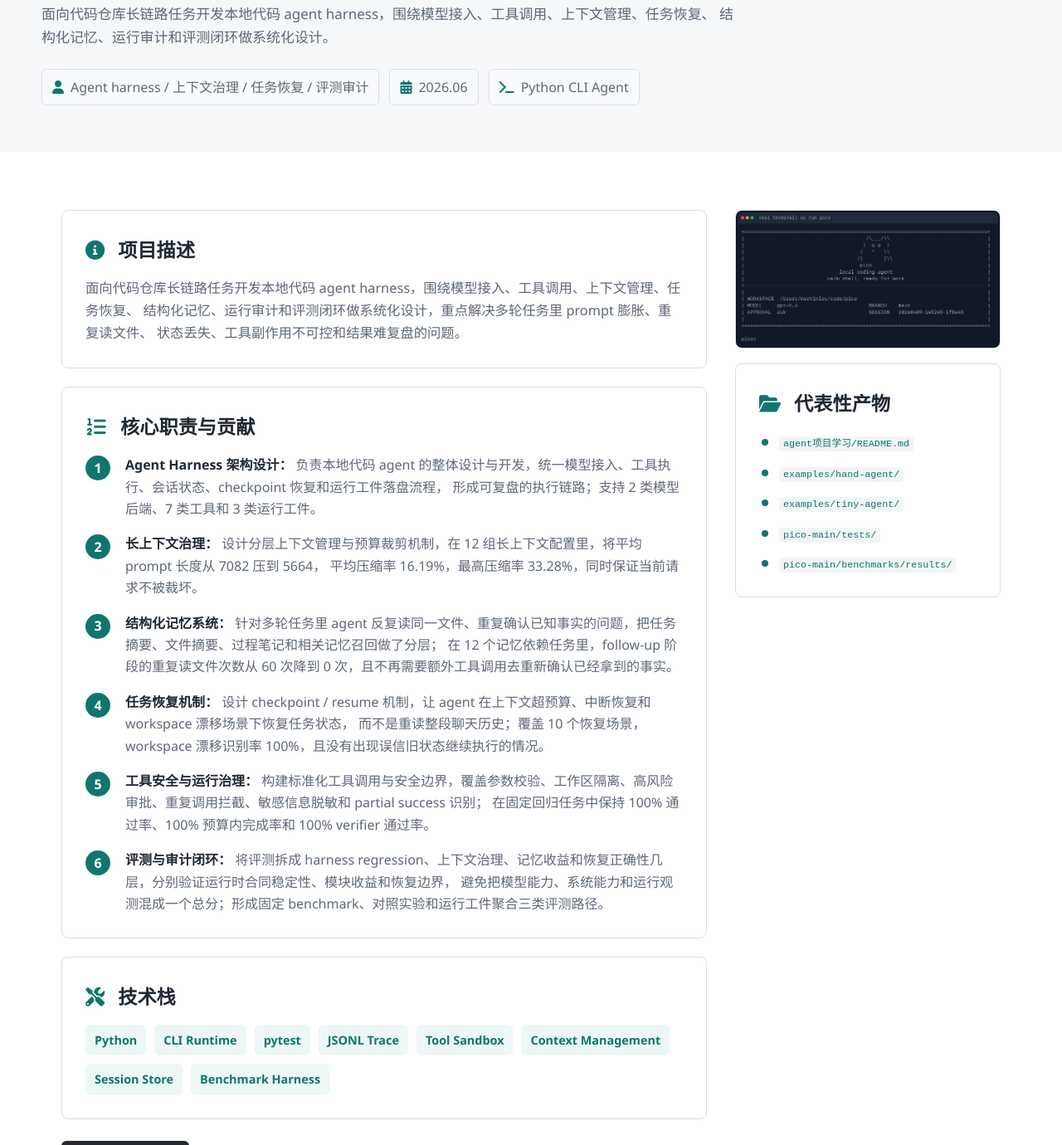
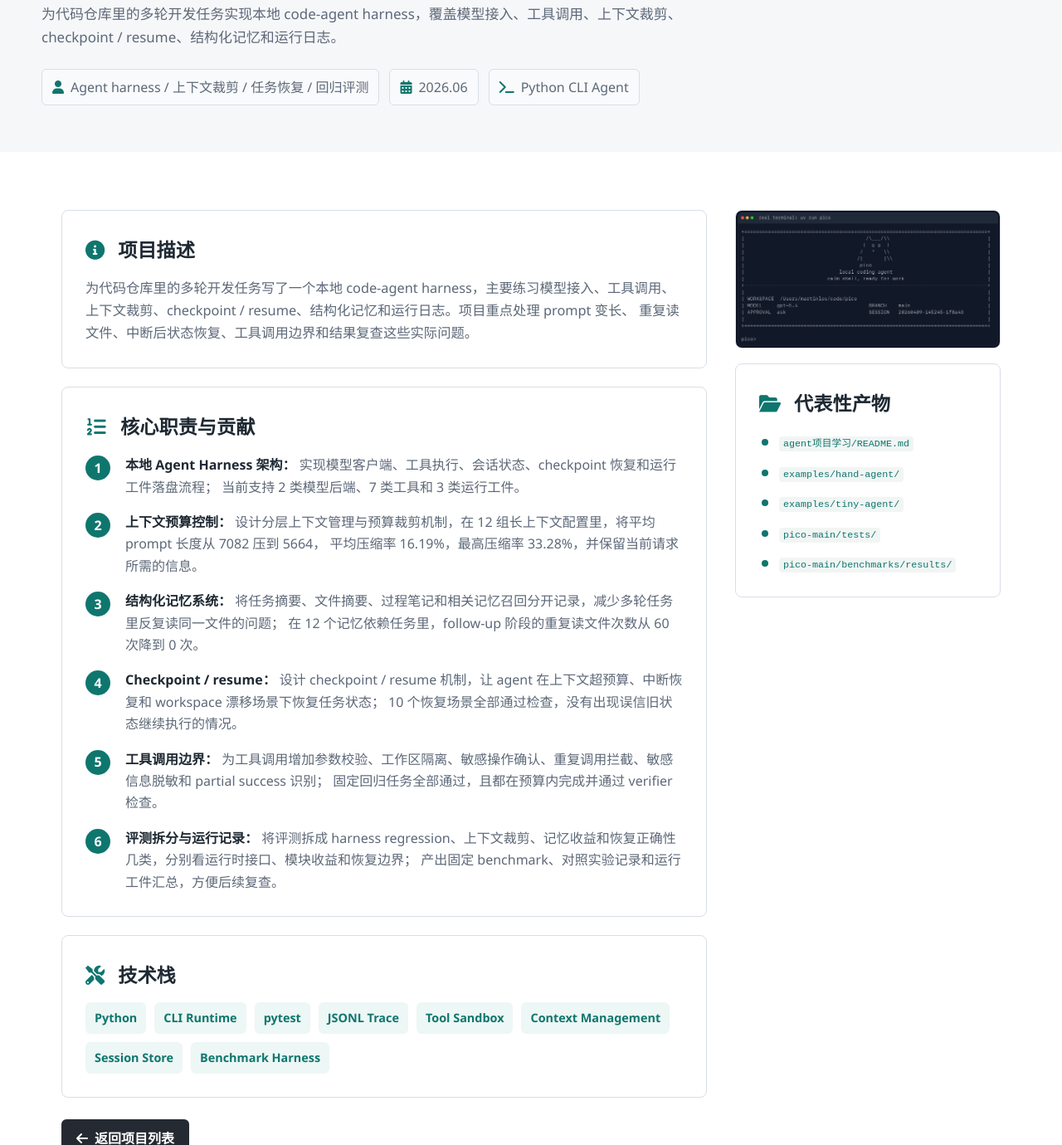
Before and after one commit to johntnk/Tangnengkun.github.io, a plain HTML site: page project3.html in a window 1280 px wide. Shown: the part 219-1599 px from the top of the page at 83% size. Drawn offline with Linux system fonts and the light colour scheme.

Commit message:
Polish portfolio copy for internship applications

```diff
--- a/project3.html
+++ b/project3.html
@@ -24,11 +24,11 @@
             <p class="eyebrow">Agent 工程与本地运行时</p>
             <h1>Pico：本地代码智能体 Harness</h1>
             <p class="detail-summary">
-                面向代码仓库长链路任务开发本地代码 agent harness，围绕模型接入、工具调用、上下文管理、任务恢复、
-                结构化记忆、运行审计和评测闭环做系统化设计。
+                为代码仓库里的多轮开发任务实现本地 code-agent harness，覆盖模型接入、工具调用、上下文裁剪、
+                checkpoint / resume、结构化记忆和运行日志。
             </p>
             <div class="project-meta">
-                <span class="meta-item"><i class="fas fa-user"></i> Agent harness / 上下文治理 / 任务恢复 / 评测审计</span>
+                <span class="meta-item"><i class="fas fa-user"></i> Agent harness / 上下文裁剪 / 任务恢复 / 回归评测</span>
                 <span class="meta-item"><i class="fas fa-calendar-alt"></i> 2026.06</span>
                 <span class="meta-item"><i class="fas fa-terminal"></i> Python CLI Agent</span>
             </div>
@@ -40,9 +40,9 @@
                     <section class="content-section resume-section">
                         <h2><i class="fas fa-info-circle"></i> 项目描述</h2>
                         <p class="resume-description">
-                            面向代码仓库长链路任务开发本地代码 agent harness，围绕模型接入、工具调用、上下文管理、任务恢复、
-                            结构化记忆、运行审计和评测闭环做系统化设计，重点解决多轮任务里 prompt 膨胀、重复读文件、
-                            状态丢失、工具副作用不可控和结果难复盘的问题。
+                            为代码仓库里的多轮开发任务写了一个本地 code-agent harness，主要练习模型接入、工具调用、
+                            上下文裁剪、checkpoint / resume、结构化记忆和运行日志。项目重点处理 prompt 变长、
+                            重复读文件、中断后状态恢复、工具调用边界和结果复查这些实际问题。
                         </p>
                     </section>
 
@@ -50,34 +50,34 @@
                         <h2><i class="fas fa-list-ol"></i> 核心职责与贡献</h2>
                         <ol class="contribution-list">
                             <li>
-                                <strong>Agent Harness 架构设计：</strong>
-                                负责本地代码 agent 的整体设计与开发，统一模型接入、工具执行、会话状态、checkpoint 恢复和运行工件落盘流程，
-                                形成可复盘的执行链路；支持 2 类模型后端、7 类工具和 3 类运行工件。
+                                <strong>本地 Agent Harness 架构：</strong>
+                                实现模型客户端、工具执行、会话状态、checkpoint 恢复和运行工件落盘流程；
+                                当前支持 2 类模型后端、7 类工具和 3 类运行工件。
                             </li>
                             <li>
-                                <strong>长上下文治理：</strong>
+                                <strong>上下文预算控制：</strong>
                                 设计分层上下文管理与预算裁剪机制，在 12 组长上下文配置里，将平均 prompt 长度从 7082 压到 5664，
-                                平均压缩率 16.19%，最高压缩率 33.28%，同时保证当前请求不被裁坏。
+                                平均压缩率 16.19%，最高压缩率 33.28%，并保留当前请求所需的信息。
                             </li>
                             <li>
                                 <strong>结构化记忆系统：</strong>
-                                针对多轮任务里 agent 反复读同一文件、重复确认已知事实的问题，把任务摘要、文件摘要、过程笔记和相关记忆召回做了分层；
-                                在 12 个记忆依赖任务里，follow-up 阶段的重复读文件次数从 60 次降到 0 次，且不再需要额外工具调用去重新确认已经拿到的事实。
+                                将任务摘要、文件摘要、过程笔记和相关记忆召回分开记录，减少多轮任务里反复读同一文件的问题；
+                                在 12 个记忆依赖任务里，follow-up 阶段的重复读文件次数从 60 次降到 0 次。
                             </li>
                             <li>
-                                <strong>任务恢复机制：</strong>
-                                设计 checkpoint / resume 机制，让 agent 在上下文超预算、中断恢复和 workspace 漂移场景下恢复任务状态，
-                                而不是重读整段聊天历史；覆盖 10 个恢复场景，workspace 漂移识别率 100%，且没有出现误信旧状态继续执行的情况。
+                                <strong>Checkpoint / resume：</strong>
+                                设计 checkpoint / resume 机制，让 agent 在上下文超预算、中断恢复和 workspace 漂移场景下恢复任务状态；
+                                10 个恢复场景全部通过检查，没有出现误信旧状态继续执行的情况。
                             </li>
                             <li>
-                                <strong>工具安全与运行治理：</strong>
-                                构建标准化工具调用与安全边界，覆盖参数校验、工作区隔离、高风险审批、重复调用拦截、敏感信息脱敏和 partial success 识别；
-                                在固定回归任务中保持 100% 通过率、100% 预算内完成率和 100% verifier 通过率。
+                                <strong>工具调用边界：</strong>
+                                为工具调用增加参数校验、工作区隔离、敏感操作确认、重复调用拦截、敏感信息脱敏和 partial success 识别；
+                                固定回归任务全部通过，且都在预算内完成并通过 verifier 检查。
                             </li>
                             <li>
-                                <strong>评测与审计闭环：</strong>
-                                将评测拆成 harness regression、上下文治理、记忆收益和恢复正确性几层，分别验证运行时合同稳定性、模块收益和恢复边界，
-                                避免把模型能力、系统能力和运行观测混成一个总分；形成固定 benchmark、对照实验和运行工件聚合三类评测路径。
+                                <strong>评测拆分与运行记录：</strong>
+                                将评测拆成 harness regression、上下文裁剪、记忆收益和恢复正确性几类，分别看运行时接口、模块收益和恢复边界；
+                                产出固定 benchmark、对照实验记录和运行工件汇总，方便后续复查。
                             </li>
                         </ol>
                     </section>
```
Also changed, not shown: index.html (+12 -13 lines), project1.html (+5 -5 lines), project2.html (+11 -11 lines).
